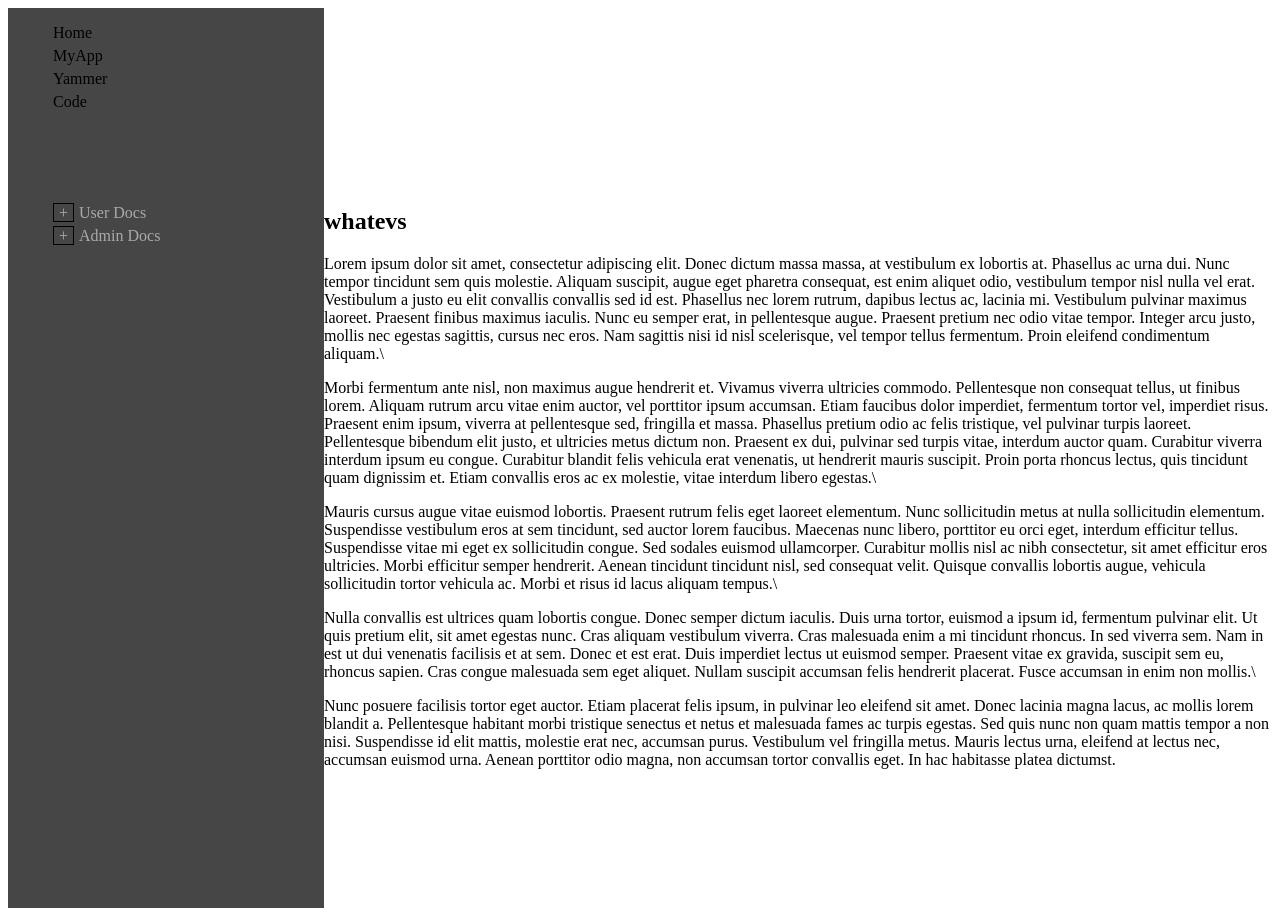
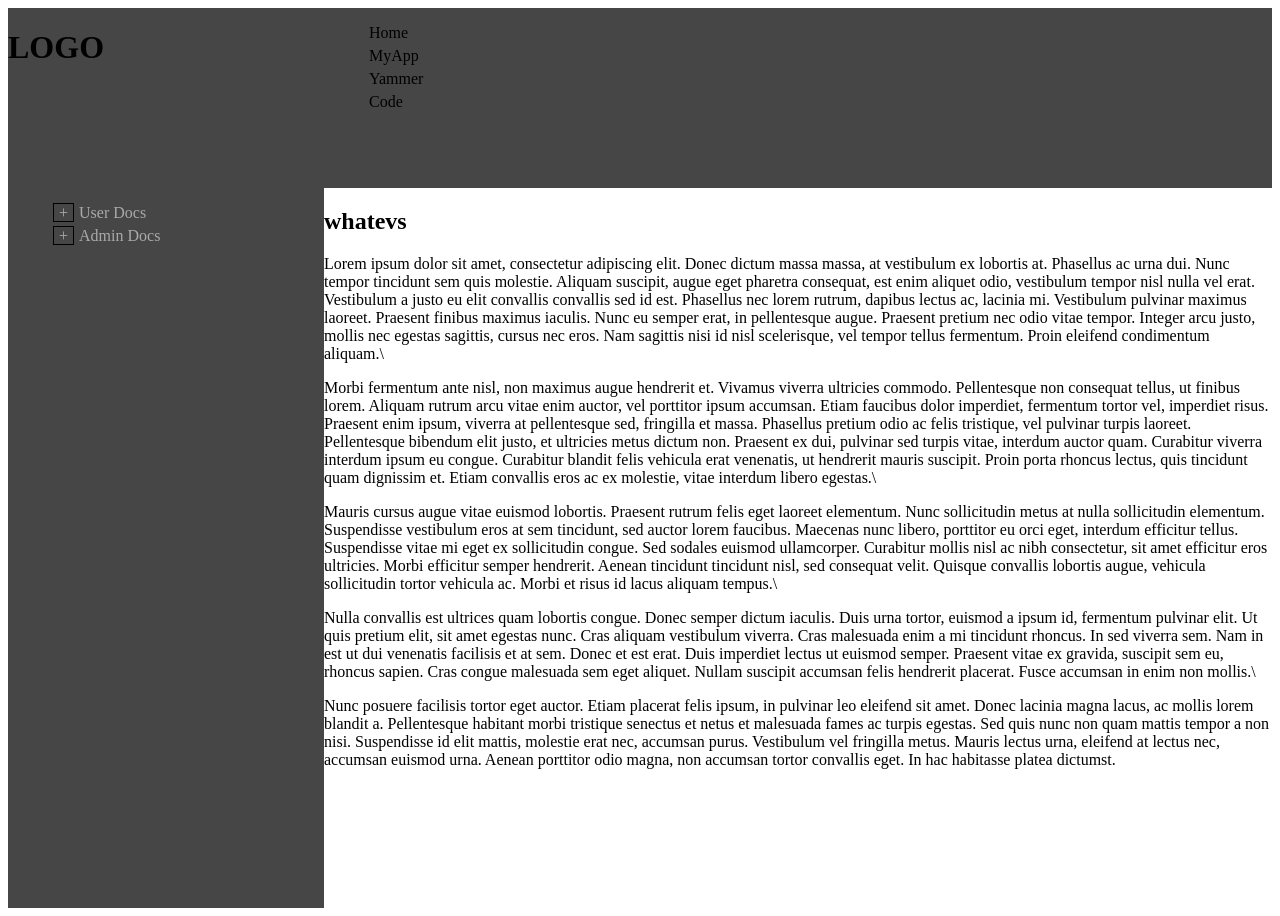
Before and after one commit to emacintosh/eric-docs, a Jekyll site: the page built from readme.md, in a window 1280 px wide. Built offline with Jekyll 4.4.1, drawn with Linux system fonts in a browser that asks for light colours; our own code applies the rules of GitHub Pages for plain Markdown files.

Commit message:
Update style.css

```diff
--- a/css/style.css
+++ b/css/style.css
@@ -31,7 +31,7 @@ label {
 }
 
 .links {
-  grid-area: logo;
+  grid-area: links;
   background-color: #464646
 }
 
```
